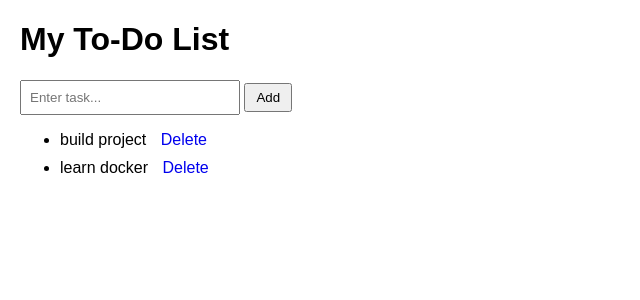
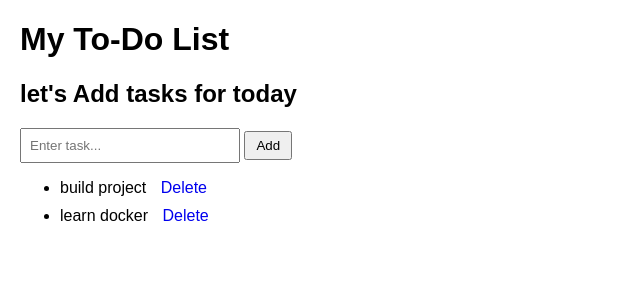
Before and after one commit to souravangre/todo_jenkins, a Flask app: page / in a window 1280 px wide. Shown: the top 300 px of the page, without its empty margins (0-640 px from the left). Run offline with Flask 3, Linux system fonts and the light colour scheme.

Commit message:
Update index.html

```diff
--- a/templates/index.html
+++ b/templates/index.html
@@ -28,6 +28,7 @@
 
 <body>
     <h1>My To-Do List</h1>
+    <h2>let's Add tasks for today</h2>
 
     <form method="POST">
         <input type="text" name="content" placeholder="Enter task..." required>
```
